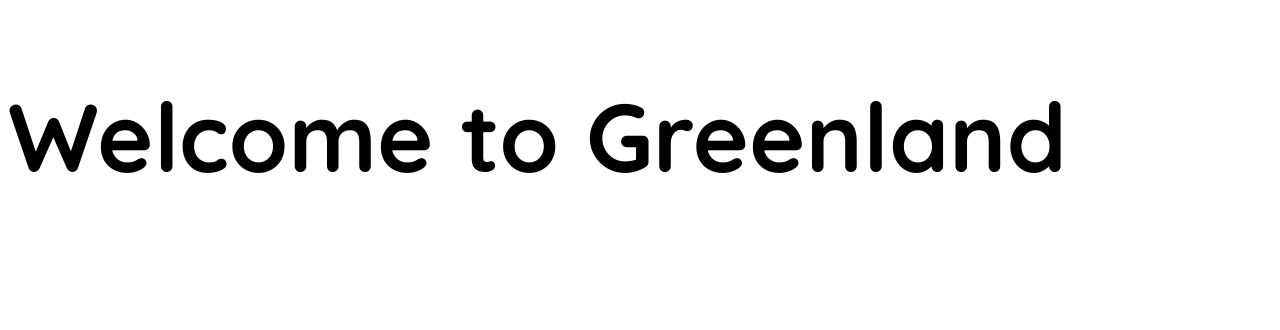
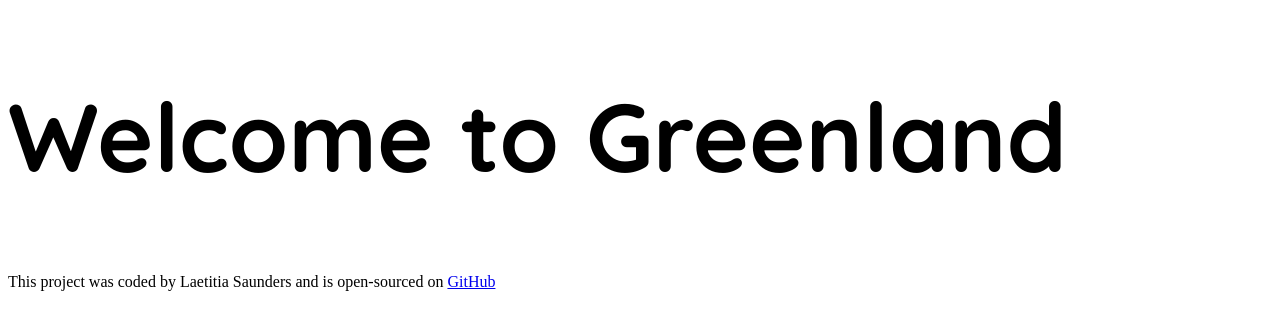
Before and after one commit to ls-95/travel-project, a plain HTML site: page index.html in a window 1280 px wide. Drawn offline with Linux system fonts and the light colour scheme.

Commit message:
Added a link to GitHub repository

```diff
--- a/index.html
+++ b/index.html
@@ -14,5 +14,13 @@
   </head>
   <body>
     <h1>Welcome to Greenland</h1>
+    <footer>
+      <p>
+        This project was coded by Laetitia Saunders and is open-sourced on
+        <a href="https://github.com/ls-95/travel-project" target="_blank"
+          >GitHub</a
+        >
+      </p>
+    </footer>
   </body>
 </html>
```
